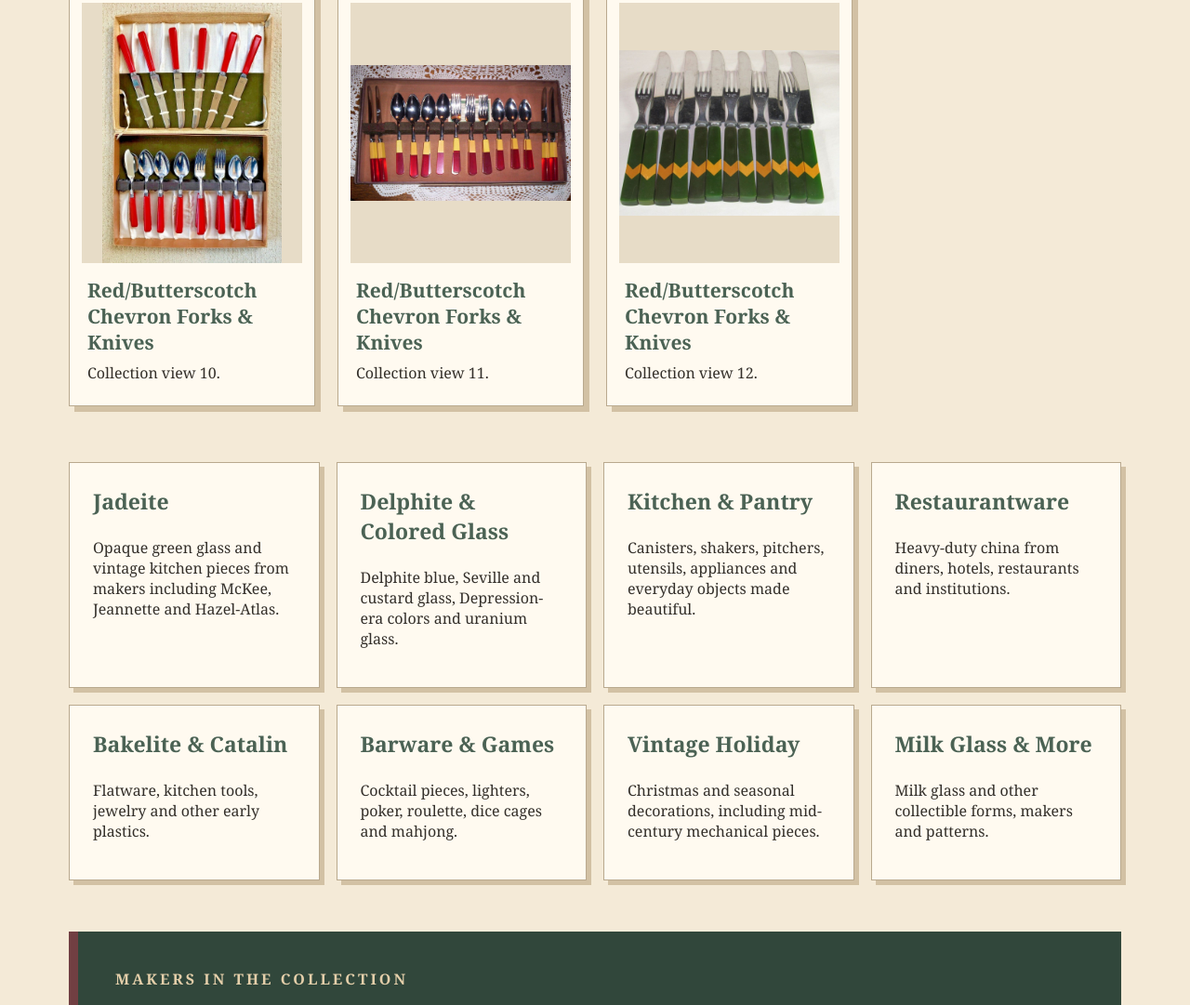
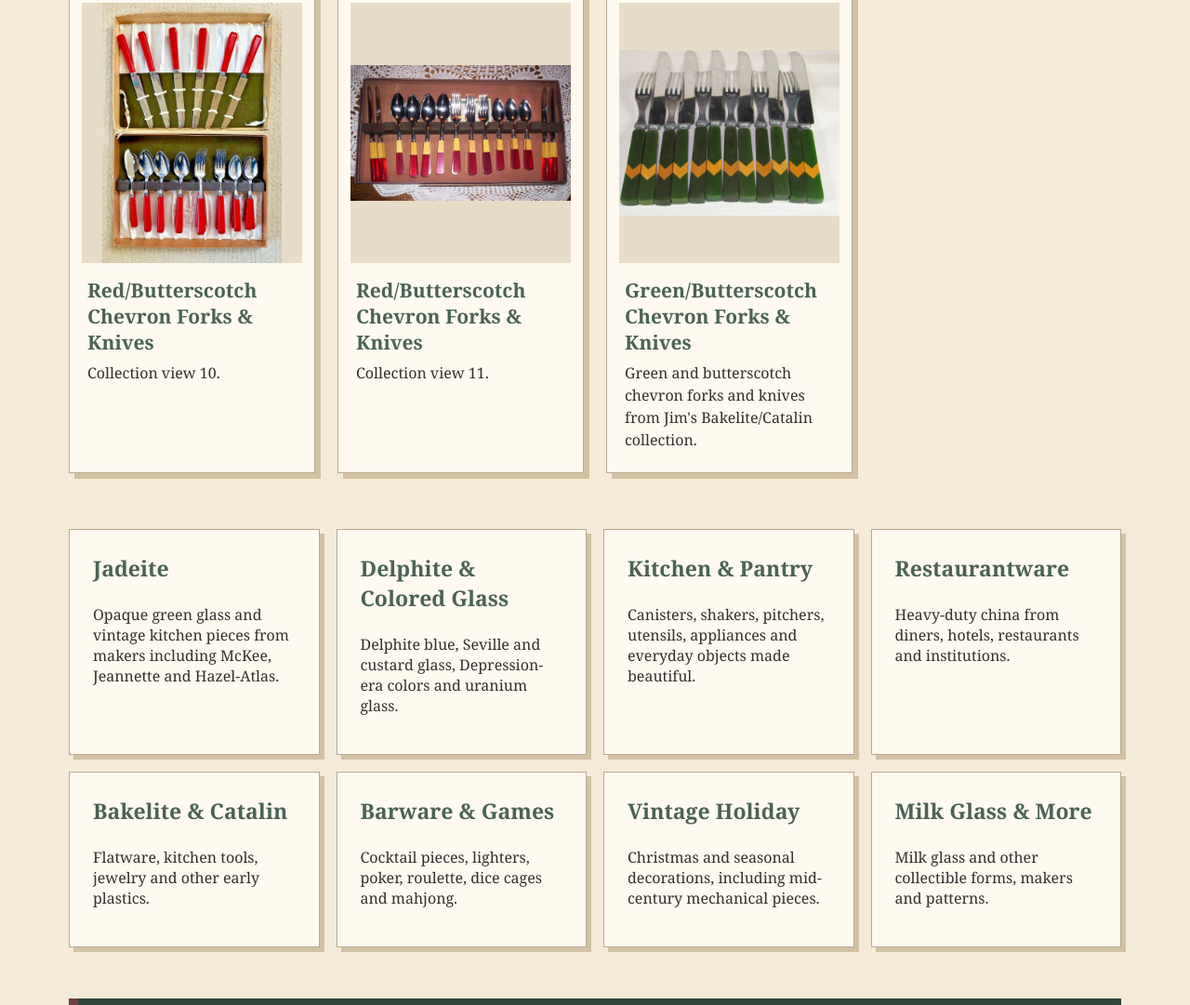
Before and after one commit to WinnieJosie/the-vintage-keepsake, a plain HTML site: page index.html in a window 1280 px wide. Shown: the part 5933-7014 px from the top of the page at 93% size. Drawn offline with Linux system fonts and the light colour scheme.

Commit message:
Correct Bakelite collection view 12 title

```diff
--- a/index.html
+++ b/index.html
@@ -38,7 +38,7 @@
 <article class="piece"><img src="RedButterscotch%20Chevron%20Forks%20Knives%20%289%29.jpg" alt="Red and butterscotch chevron forks and knives view 9"><h3>Red/Butterscotch Chevron Forks &amp; Knives</h3><p>Collection view 9.</p></article>
 <article class="piece"><img src="RedButterscotch%20Chevron%20Forks%20Knives%20%2810%29.jpg" alt="Red and butterscotch chevron forks and knives view 10"><h3>Red/Butterscotch Chevron Forks &amp; Knives</h3><p>Collection view 10.</p></article>
 <article class="piece"><img src="RedButterscotch%20Chevron%20Forks%20Knives%20%2811%29.jpg" alt="Red and butterscotch chevron forks and knives view 11"><h3>Red/Butterscotch Chevron Forks &amp; Knives</h3><p>Collection view 11.</p></article>
-<article class="piece"><img src="RedButterscotch%20Chevron%20Forks%20Knives%20%2812%29.jpg" alt="Red and butterscotch chevron forks and knives view 12"><h3>Red/Butterscotch Chevron Forks &amp; Knives</h3><p>Collection view 12.</p></article>
+<article class="piece"><img src="RedButterscotch%20Chevron%20Forks%20Knives%20%2812%29.jpg" alt="Green and butterscotch chevron forks and knives"><h3>Green/Butterscotch Chevron Forks &amp; Knives</h3><p>Green and butterscotch chevron forks and knives from Jim's Bakelite/Catalin collection.</p></article>
 </div></section>
 <div class="categories"><article class="card"><h3>Jadeite</h3><p>Opaque green glass and vintage kitchen pieces from makers including McKee, Jeannette and Hazel-Atlas.</p></article><article class="card"><h3>Delphite &amp; Colored Glass</h3><p>Delphite blue, Seville and custard glass, Depression-era colors and uranium glass.</p></article><article class="card"><h3>Kitchen &amp; Pantry</h3><p>Canisters, shakers, pitchers, utensils, appliances and everyday objects made beautiful.</p></article><article class="card" id="restaurantware"><h3>Restaurantware</h3><p>Heavy-duty china from diners, hotels, restaurants and institutions.</p></article><article class="card"><h3>Bakelite &amp; Catalin</h3><p>Flatware, kitchen tools, jewelry and other early plastics.</p></article><article class="card"><h3>Barware &amp; Games</h3><p>Cocktail pieces, lighters, poker, roulette, dice cages and mahjong.</p></article><article class="card" id="holiday"><h3>Vintage Holiday</h3><p>Christmas and seasonal decorations, including mid-century mechanical pieces.</p></article><article class="card"><h3>Milk Glass &amp; More</h3><p>Milk glass and other collectible forms, makers and patterns.</p></article></div>
 <section class="featured" id="makers"><div class="eyebrow" style="color:#e4cfaa">Makers in the collection</div><h2>Names that defined the era</h2><p>McKee • Jeannette • Hazel-Atlas • Tipp City • Fenton • McNicol-Martin</p><p>Featured pieces will include identified examples such as the McKee No. 1004 Globe Vase.</p></section>
```
